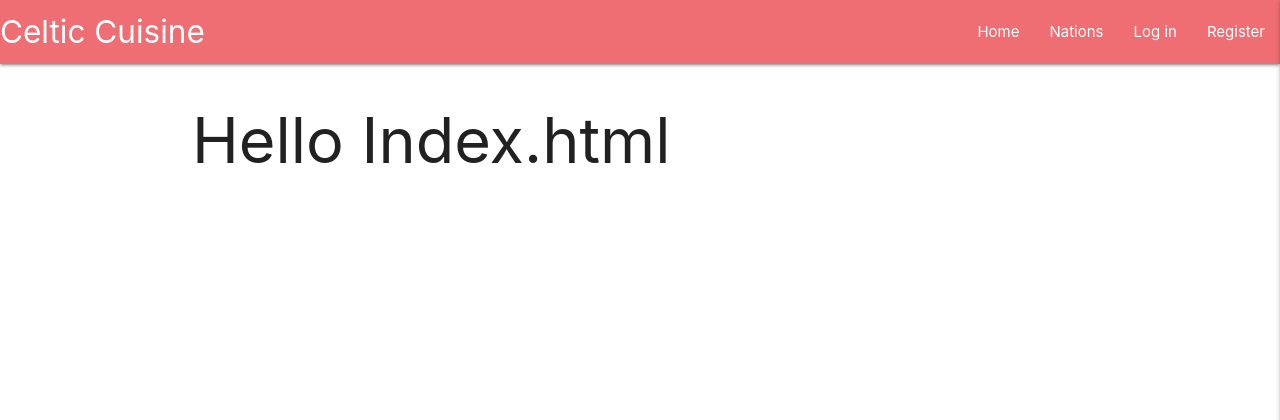
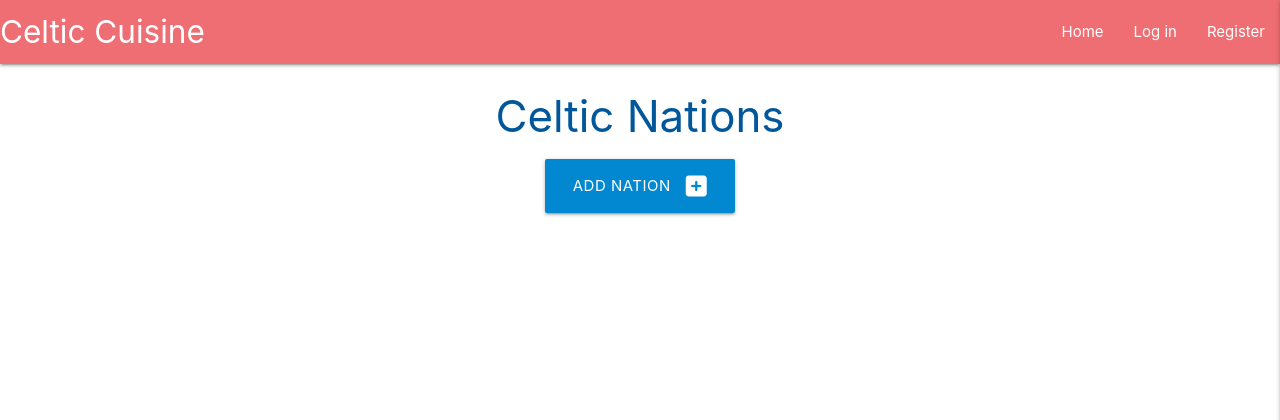
Before and after one commit to Code-Institute-Submissions/danielj314-celtic-cuisine-pm3_NovResub, a Flask app: page / in a window 1280 px wide. Shown: the top 420 px of the page. Run offline with Flask 2, Linux system fonts and the light colour scheme; data that the repository does not hold is empty.

Commit message:
created function for recipes.html

```diff
--- a/celticcuisine/routes.py
+++ b/celticcuisine/routes.py
@@ -10,7 +10,8 @@ from celticcuisine.models import Nations, Users
 @app.route("/")
 @app.route("/home")
 def home():
-    return render_template("index.html")
+    categories = list(Nations.query.order_by(Nations.category_name).all())
+    return render_template("home.html", categories=categories)
 
 
 @app.route("/add_recipe", methods=["GET", "POST"])
@@ -40,17 +41,12 @@ def add_recipe():
     return render_template("add_recipe.html", categories=categories)
 
 
-# Get Wales recipes only
-# @app.route("/wales_recipes")
-# def wales_recipes():
-#     recipes = list(mongo.db.Nations.find({"category_name": "Wales"}))
-#     return render_template("recipes.html", recipes=recipes)
+@app.route("/recipes/<int:category_id>", methods=["GET"])
+def recipes(category_id):
+    category = Nations.query.get_or_404(category_id)
+    recipes = list(mongo.db.recipes.find({"category_id": str(category_id)}))
+    return render_template("recipes.html", category=category, recipes=recipes)
 
-
-@app.route("/nations")
-def nations():
-    categories = list(Nations.query.order_by(Nations.category_name).all())
-    return render_template("nations.html", categories=categories)
 
 
 @app.route("/add_nation", methods=["GET", "POST"])
@@ -59,7 +55,7 @@ def add_nation():
         category = Nations(category_name=request.form.get("category_name"))
         db.session.add(category)
         db.session.commit()
-        return redirect(url_for("nations"))
+        return redirect(url_for("home"))
     return render_template("add_nation.html")
 
 
@@ -69,7 +65,7 @@ def edit_nation(category_id):
     if request.method == "POST":
         category.category_name = request.form.get("category_name")
         db.session.commit()
-        return redirect(url_for("nations"))
+        return redirect(url_for("home"))
     return render_template("edit_nation.html", category=category)
 
 
@@ -78,7 +74,7 @@ def delete_nation(category_id):
     category = Nations.query.get_or_404(category_id)
     db.session.delete(category)
     db.session.commit()
-    return redirect(url_for("nations"))
+    return redirect(url_for("home"))
 
 
 @app.route("/register", methods=["GET", "POST"])
--- a/celticcuisine/templates/base.html
+++ b/celticcuisine/templates/base.html
@@ -25,7 +25,6 @@
         <a href="#" data-target="mobile-demo" class="sidenav-trigger right"><i class="fas fa-bars"></i></a>
         <ul class="right hide-on-med-and-down">
           <li><a href="{{ url_for('home') }}">Home</a></li>
-          <li><a href="{{ url_for('nations') }}">Nations</a></li>
           {% if session.user %}
           <li><a href="{{ url_for('my_recipes', username=session['user']) }}">My Recipes</a></li>
           <li><a href="{{ url_for('add_recipe') }}">Add Recipes</a></li>
@@ -43,7 +42,6 @@
         <h4 class="center-align light-blue-text text-darken-4">Celtic Cuisine</h4>
       </li>
       <li><a href="{{ url_for('home') }}">Home</a></li>
-      <li><a href="{{ url_for('nations') }}">Nations</a></li>
       {% if session.user %}
       <li><a href="{{ url_for('my_recipes', username=session['user']) }}">My Recipes</a></li>
       <li><a href="{{ url_for('add_recipe') }}">Add Recipes</a></li>
--- a/celticcuisine/templates/nations.html
+++ b/celticcuisine/templates/home.html
@@ -20,6 +20,9 @@
                 <span class="card-title">{{ category.category_name }}</span>
             </div>
             <div class="card-action">
+                <a href="{{ url_for('recipes', category_id=category.id) }}" class="btn green accent-4">View Recipes</a>
+            </div>
+            <div class="card-action">
                 <a href="{{ url_for('edit_nation', category_id=category.id) }}" class="btn green accent-4">Edit</a>
                 <a href="{{ url_for('delete_nation', category_id=category.id) }}" class="btn red">Delete</a>
             </div>
@@ -27,6 +30,6 @@
     </div>
     {% endfor %}
 </div>
-
+<!-- stop -->
 
 {% endblock %}
--- a/celticcuisine/templates/index.html
+++ /dev/null
@@ -1,6 +0,0 @@
-{% extends "base.html" %}
-{% block content %}
-
-    <h1>Hello Index.html</h1>
-
-{% endblock %}
```
Also changed, not shown: celticcuisine/templates/my_recipes.html (+12 -0 lines), celticcuisine/templates/recipes.html (+19 -1 lines).
